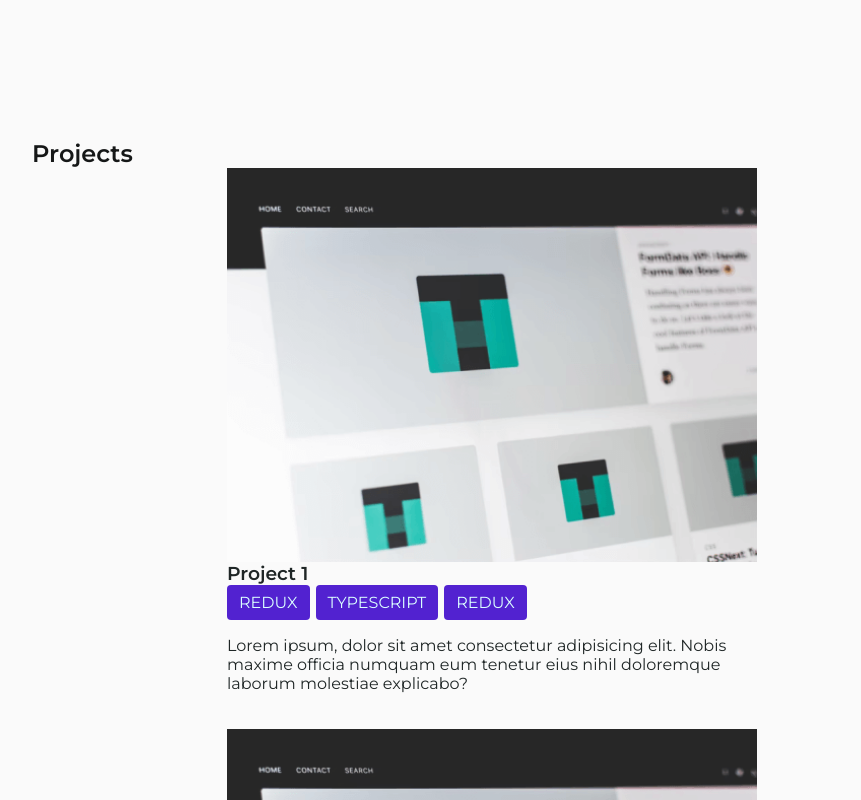
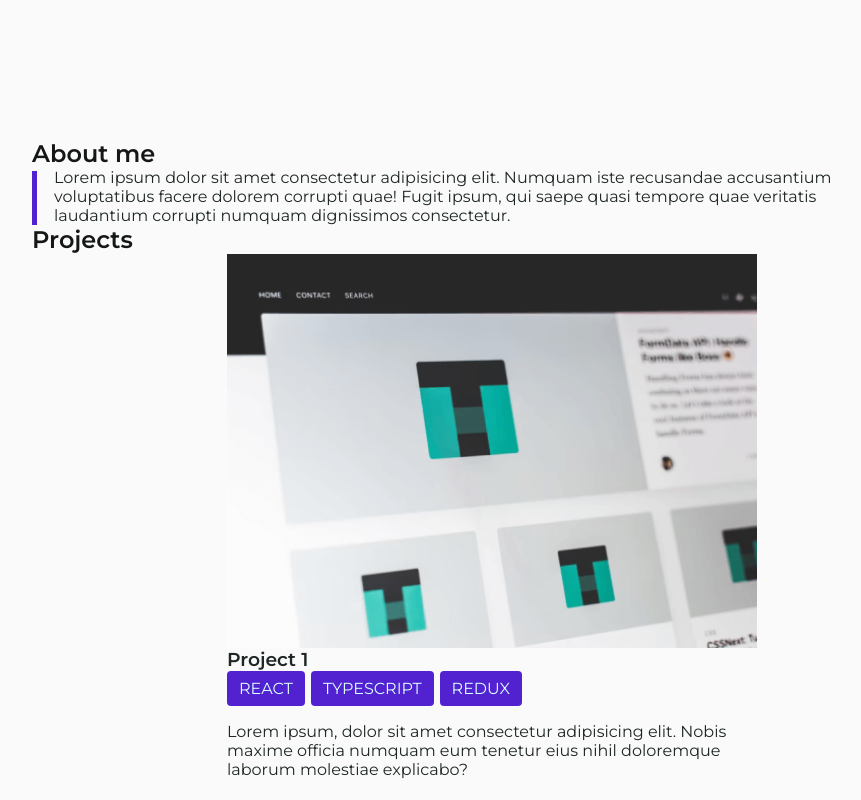
Before and after one commit to AlexNemtsev/portfolio, a React (Vite) app: page / in a window 1280 px wide. Shown: the part 760-1560 px from the top of the page, without its empty margins (148-1009 px from the left). Built offline with nearby package versions, Linux system fonts and the light colour scheme.

Commit message:
feat: add About layout

```diff
--- a/src/App.tsx
+++ b/src/App.tsx
@@ -1,3 +1,4 @@
+import { AboutSection } from './layout/AboutSection';
 import { ContactsSection } from './layout/ContactsSection';
 import { Header } from './layout/Header';
 import { MainSection } from './layout/MainSection';
@@ -9,6 +10,7 @@ function App() {
     <>
       <Header />
       <MainSection />
+      <AboutSection />
       <ProjectsSection />
       <SkillsSection />
       <ContactsSection />
--- a/src/components/Projects.tsx
+++ b/src/components/Projects.tsx
@@ -7,28 +7,28 @@ const projectsList: ProjectData[] = [
   {
     cover: `${coverStub}`,
     title: 'Project 1',
-    skills: ['redux', 'typescript', 'redux'],
+    skills: ['react', 'typescript', 'redux'],
     description:
       'Lorem ipsum, dolor sit amet consectetur adipisicing elit. Nobis maxime officia numquam eum tenetur eius nihil doloremque laborum molestiae explicabo?',
   },
   {
     cover: `${coverStub}`,
     title: 'Project 2',
-    skills: ['redux', 'typescript', 'redux'],
+    skills: ['react', 'typescript', 'redux'],
     description:
       'Lorem ipsum, dolor sit amet consectetur adipisicing elit. Nobis maxime officia numquam eum tenetur eius nihil doloremque laborum molestiae explicabo?',
   },
   {
     cover: `${coverStub}`,
     title: 'Project 3',
-    skills: ['redux', 'typescript', 'redux'],
+    skills: ['react', 'typescript', 'redux'],
     description:
       'Lorem ipsum, dolor sit amet consectetur adipisicing elit. Nobis maxime officia numquam eum tenetur eius nihil doloremque laborum molestiae explicabo?',
   },
   {
     cover: `${coverStub}`,
     title: 'Project 4',
-    skills: ['redux', 'typescript', 'redux'],
+    skills: ['react', 'typescript', 'redux'],
     description:
       'Lorem ipsum, dolor sit amet consectetur adipisicing elit. Nobis maxime officia numquam eum tenetur eius nihil doloremque laborum molestiae explicabo?',
   },
--- /dev/null
+++ b/src/layout/AboutSection.tsx
@@ -0,0 +1,35 @@
+import styled from 'styled-components';
+import { Section } from '../components/Section';
+import { SectionTitle } from '../components/SectionTitle';
+
+export const AboutSection = () => {
+  return (
+    <Section>
+      <SectionTitle>About me</SectionTitle>
+      <StyledParagraph>
+        Lorem ipsum dolor sit amet consectetur adipisicing elit. Numquam iste recusandae accusantium
+        voluptatibus facere dolorem corrupti quae! Fugit ipsum, qui saepe quasi tempore quae
+        veritatis laudantium corrupti numquam dignissimos consectetur.
+      </StyledParagraph>
+    </Section>
+  );
+};
+
+// TODO: Вынести все цвета в темы
+const StyledParagraph = styled.p`
+  box-sizing: border-box;
+  max-width: 865px;
+  position: relative;
+  padding-left: 22px;
+  margin: 0;
+
+  &::before {
+    content: ' ';
+    position: absolute;
+    width: 5px;
+    height: 95%;
+    background-color: #5222d0;
+    left: 0;
+    bottom: 0;
+  }
+`;
```
